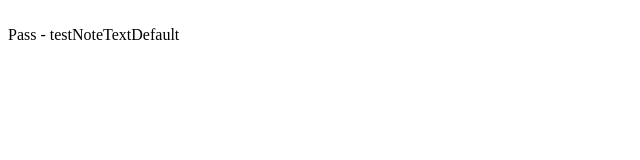
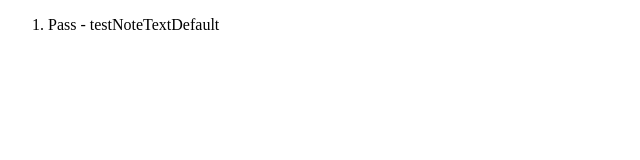
Before and after one commit to gabokappa/notes-app2, a plain HTML site: page SpecTester.html in a window 1280 px wide. Shown: the whole page, without its empty margins (0-640 px from the left). Drawn offline with nearby package versions, Linux system fonts and the light colour scheme.

Commit message:
but of formatting to make it look nice

```diff
--- a/SpecTester.html
+++ b/SpecTester.html
@@ -9,12 +9,20 @@
   <script src="spec/note-spec.js"></script>
   <script src="spec/assert.js"></script>
   <script src="note-model.js"></script>
+  <script src="https://code.jquery.com/jquery-3.2.0.min.js"></script>
 </head>
 
 <script>
-  document.write("</br>" + testNoteTextDefault());
+  $(document).ready(function(){
+    $("#results").append("<li>" + testNoteTextDefault()+"</li>");
+  });
 </script>
+
 <body>
+  <ol>
+  <div id='results'>
+  </div>
+  </ol>
 
 </body>
 
```
Also changed, not shown: spec/note-spec.js (+3 -4 lines).
